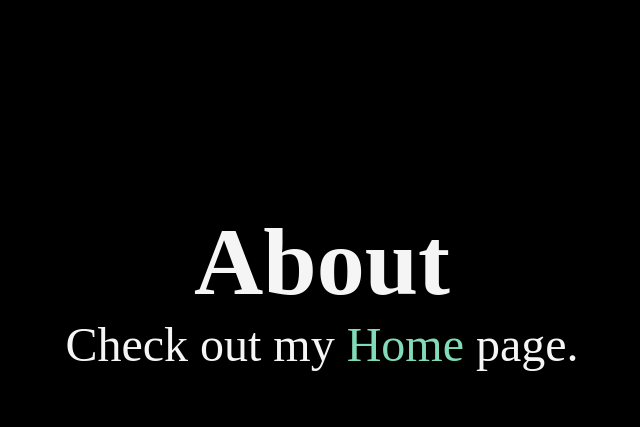
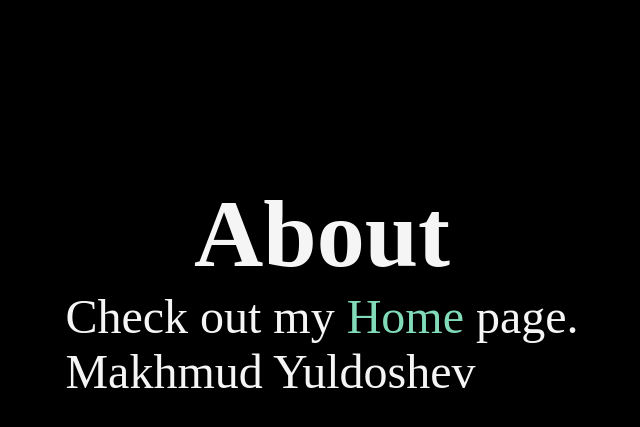
Before and after one commit to mahmud1995/Django-Project, a Django app: page /about/ in a window 1280 px wide. Shown: the part 151-578 px from the top of the page, without its empty margins (318-958 px from the left). Run offline with Django 5.2, Linux system fonts and the light colour scheme.

Commit message:
fix: testing html skills

```diff
--- a/templates/about.html
+++ b/templates/about.html
@@ -7,5 +7,7 @@
 <div class='main_nav'>
     <h1 id='unique'>About</h1>
     <p>Check out my <a href="/">Home</a> page.</p>
+
+    <div>Makhmud Yuldoshev</div>
 </div>
 {% endblock %}
```
